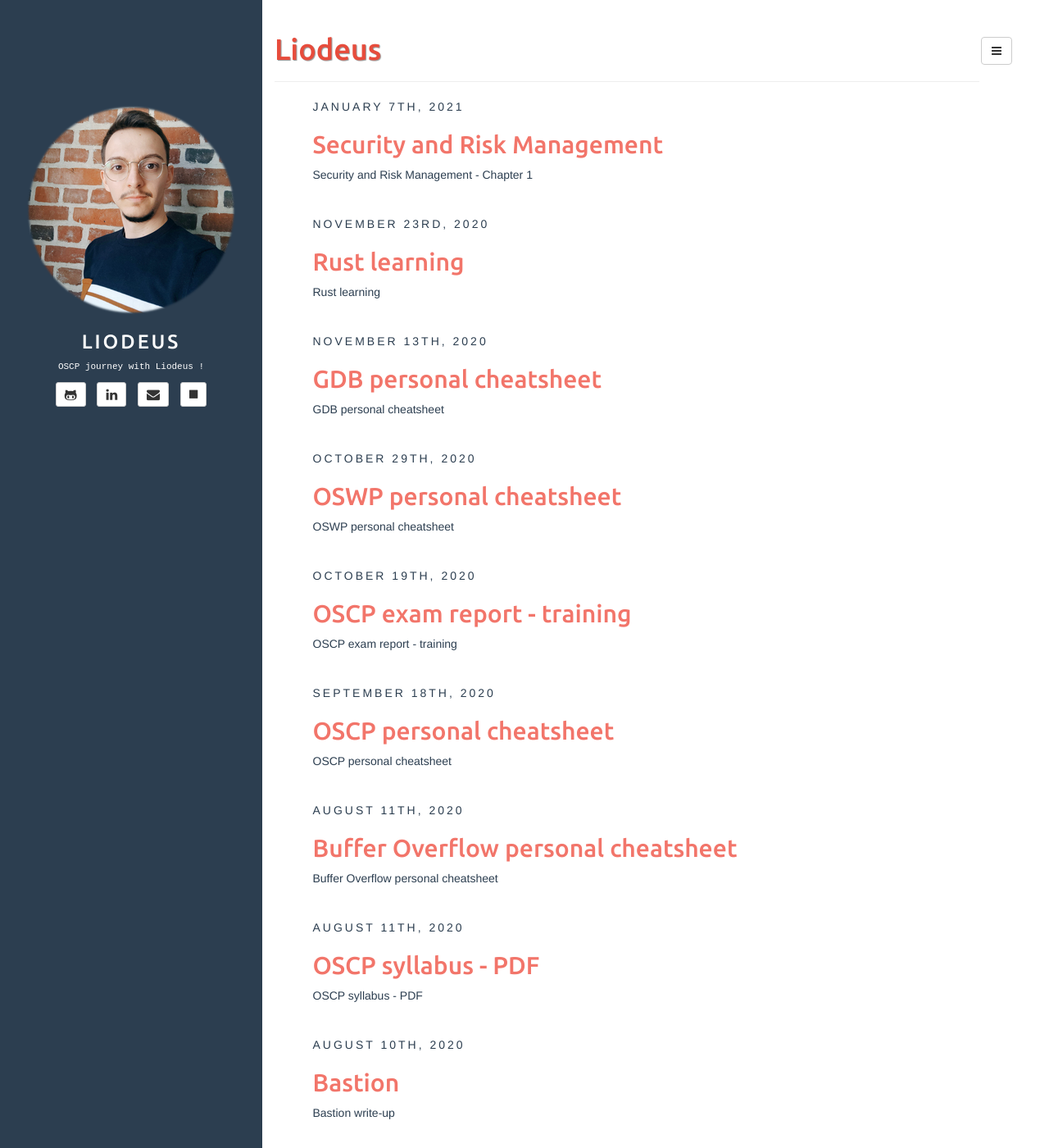
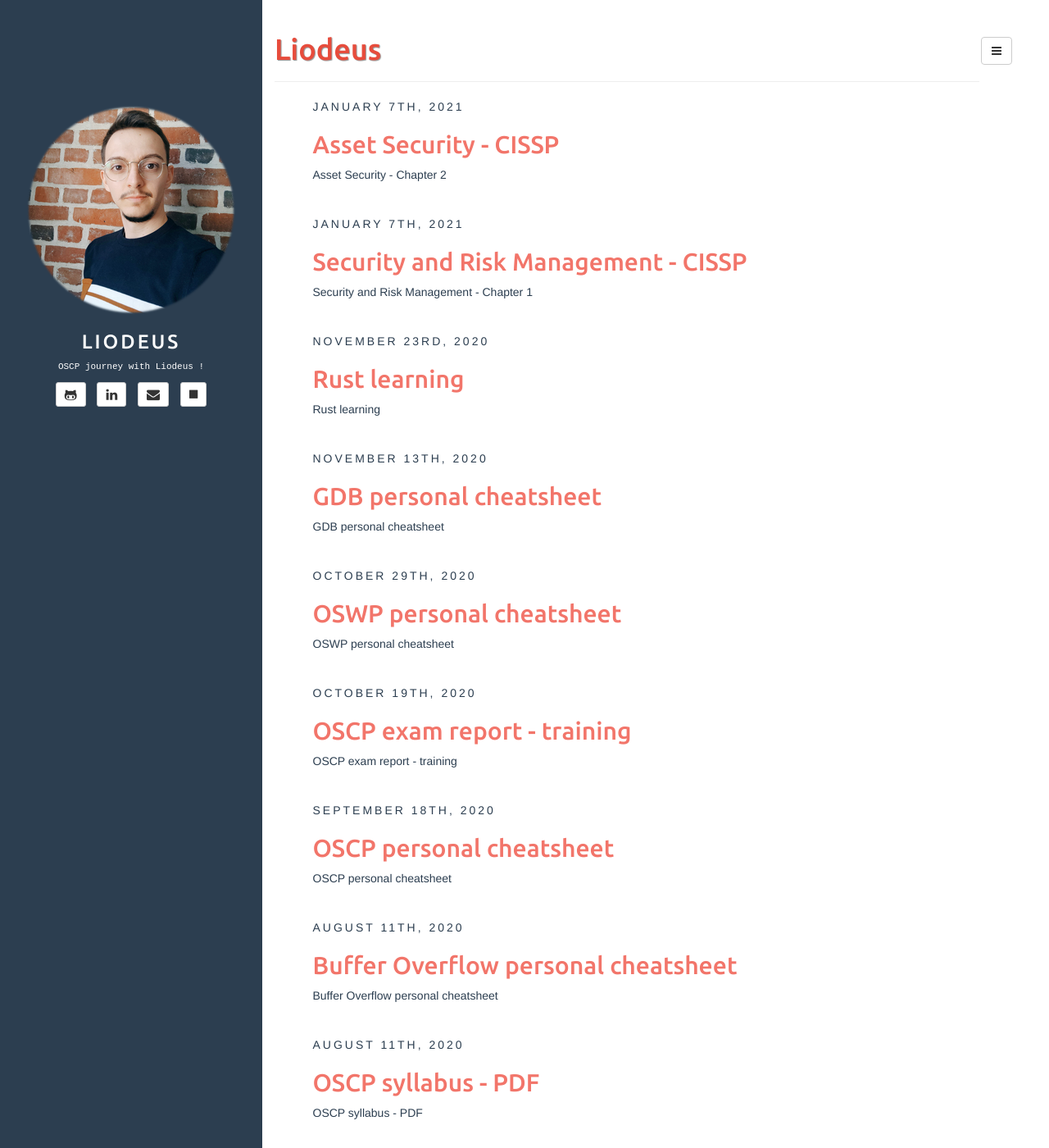
Before and after one commit to Liodeus/liodeus.github.io, a Jekyll site: the page built from index.html, in a window 1280 px wide and 1400 px high. Shown: the whole window at 82% size. Built offline with Jekyll 4.4.1, drawn with Linux system fonts in a browser that asks for light colours; the list of posts is cut into pages by our own code; some of the changed text lies outside the part shown.

Commit message:
Add files via upload

```diff
--- a/_posts/2021-01-07-CISSP_domain_1.md
+++ b/_posts/2021-01-07-CISSP_domain_1.md
@@ -1,6 +1,6 @@
 ---
 layout: post
-title: Security and Risk Management
+title: Security and Risk Management - CISSP
 tags: [CISSP, CHAPTER_1, Security and Risk Management]
 description: "Security and Risk Management - Chapter 1"
 ---
--- /dev/null
+++ b/_posts/2021-01-07-CISSP_domain_2.md
@@ -0,0 +1,8 @@
+---
+layout: post
+title: Asset Security - CISSP
+tags: [CISSP, CHAPTER_2, Asset Security]
+description: "Asset Security - Chapter 2"
+---
+
+# Asset Security
```
